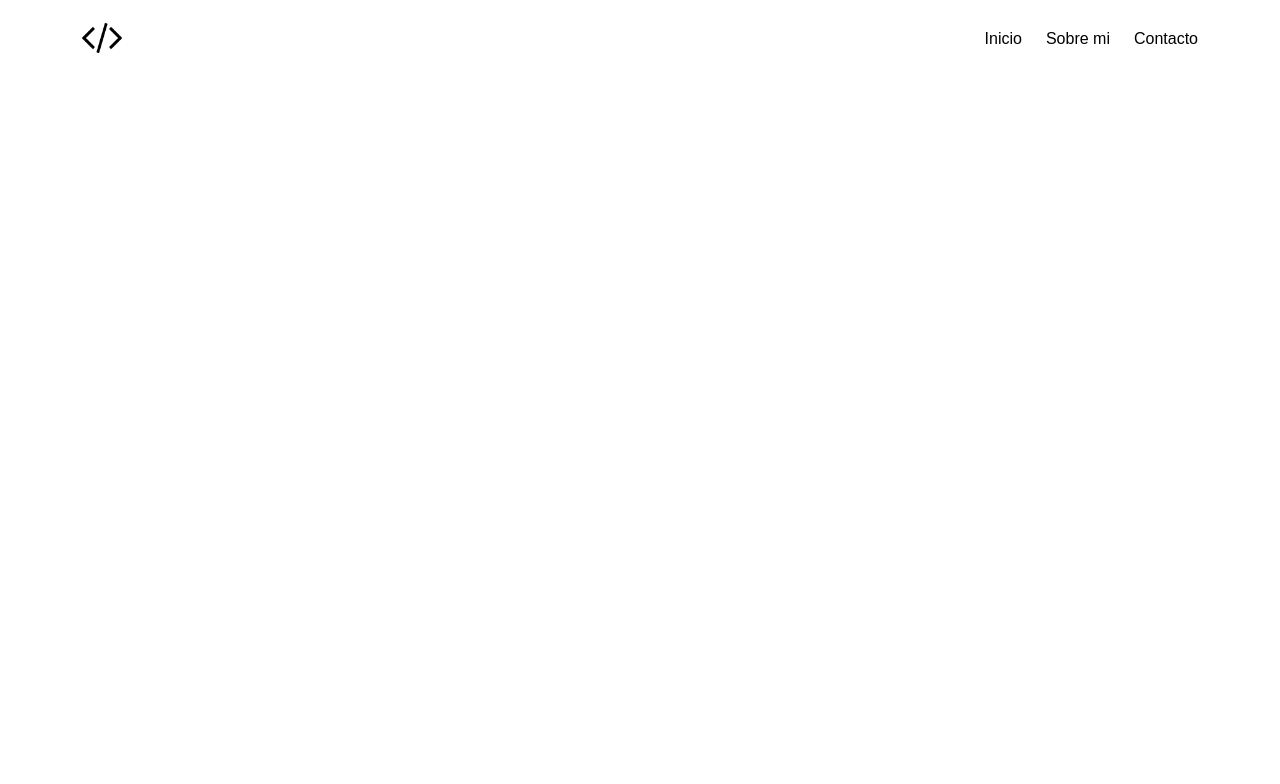
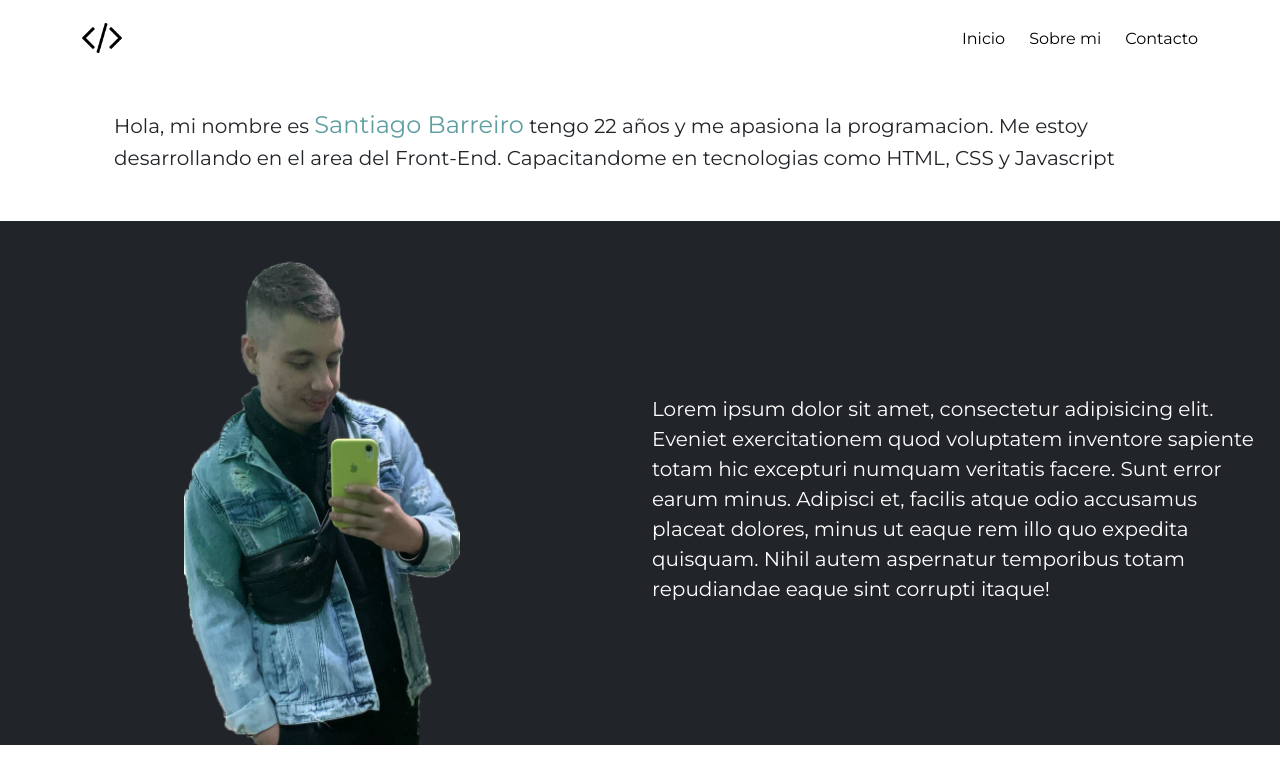
Before and after one commit to Santib2000/portafoliopersonal, a website: page index.html in a window 1280 px wide. Drawn offline with nearby package versions, Linux system fonts and the light colour scheme.

Commit message:
agrego seccion

```diff
--- a/index.html
+++ b/index.html
@@ -24,6 +24,20 @@
             </div>
         </nav>
     </header>
+    <section class="presentacion">
+        <div class="parrafo-principal container">
+            <p class="text-parrafo">Hola, mi nombre es <span class="name-text">Santiago Barreiro</span> tengo 22 años y me apasiona la programacion.
+            Me estoy desarrollando en el area del Front-End. Capacitandome en tecnologias como HTML, CSS y Javascript</p>
+        </div>
+    </section>
+    <section class=" img-text bg-dark">
+        <div class="img-personal container bg-dark">
+            <img src="Images/figurapersonal.png" alt="" class="img-fluid container imagen-personal bg-dark">
+        </div>
+        <div class="section-parrafo container bg-dark">
+            <p>Lorem ipsum dolor sit amet, consectetur adipisicing elit. Eveniet exercitationem quod voluptatem inventore sapiente totam hic excepturi numquam veritatis facere. Sunt error earum minus. Adipisci et, facilis atque odio accusamus placeat dolores, minus ut eaque rem illo quo expedita quisquam. Nihil autem aspernatur temporibus totam repudiandae eaque sint corrupti itaque!</p>
+        </div>
+    </section>
 <!-- JavaScript Bundle with Popper -->
 <script src="https://cdn.jsdelivr.net/npm/bootstrap@5.2.2/dist/js/bootstrap.bundle.min.js" integrity="sha384-OERcA2EqjJCMA+/3y+gxIOqMEjwtxJY7qPCqsdltbNJuaOe923+mo//f6V8Qbsw3" crossorigin="anonymous"></script>
 </body>
--- a/scss/style.scss
+++ b/scss/style.scss
@@ -1,3 +1,6 @@
+@import url('https://fonts.googleapis.com/css2?family=Montserrat:wght@200;300;400;500;600;700&display=swap');
+
+
 .container{
    display: flex;
    align-items: center;
@@ -18,14 +21,57 @@
         margin-top: 0.6rem;
         list-style: none;
         text-decoration: none;
-        font-family:sans-serif;
+        font-family: 'Montserrat', sans-serif;;
     }
 
     .list-link {
         text-decoration: none;
         color: black;
-        font-family: sans-serif;
+    }
+
+    .list-item:hover {
+        color: red;
+    }
+
+}
+
+.parrafo-principal {
+
+    .text-parrafo {
+        font-size: 20px;
+        text-align: start;
+        font-family: 'Montserrat', sans-serif;;
+        margin-top: 2rem;
+        margin-left: 2rem;
+    }
+
+    .name-text {
+        font-size: 24px;
+        color: cadetblue;
+    }
+}
+
+
+.img-text {
+    display: flex;
+    align-items: center;
+    justify-content: center;
+    background-color: cadetblue;
+    margin-top: 2rem;
+
+
+
+    .imagen-personal {
+        width: 300px;
+        margin-top: 2rem;
+        margin-left: 10rem
     }
 
 
+    .section-parrafo {
+        font-size: 20px;
+        font-family: 'Montserrat', sans-serif;;;
+        margin-top: 3rem;
+        color: white;
+    }
 }
```
Also changed, not shown: Images/figurapersonal.png (added), css/style.css, 1 other file.
